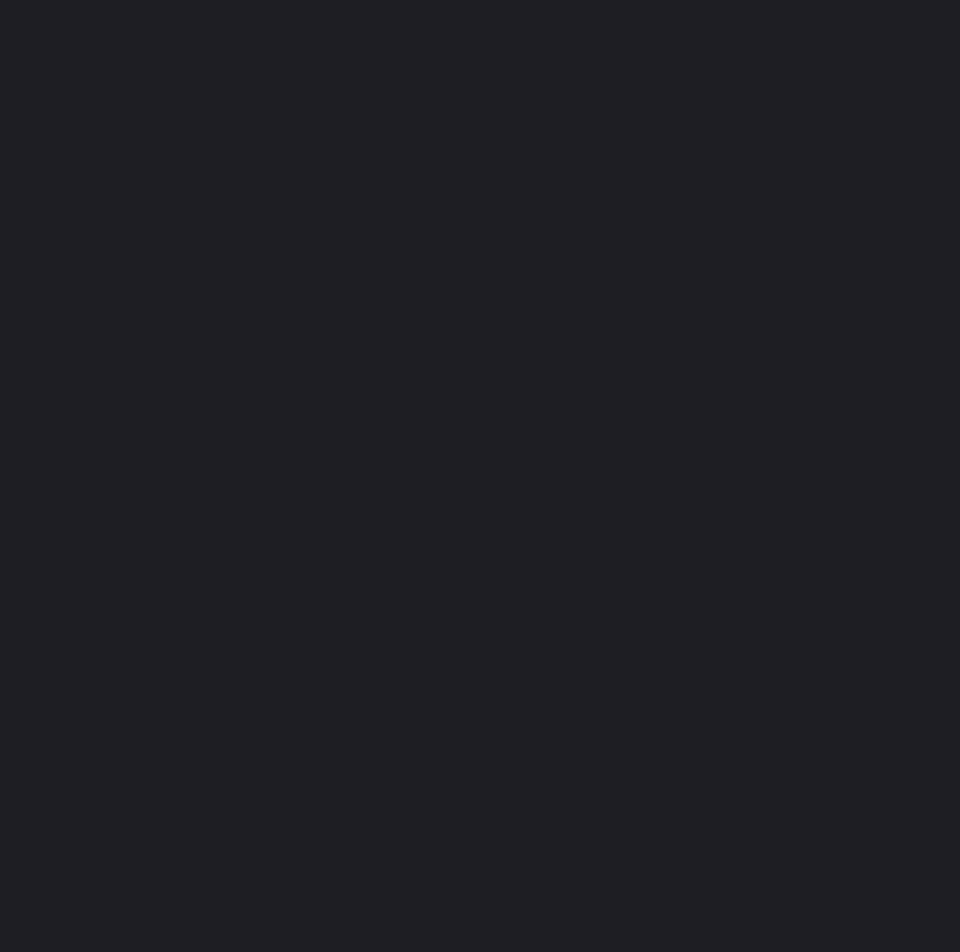
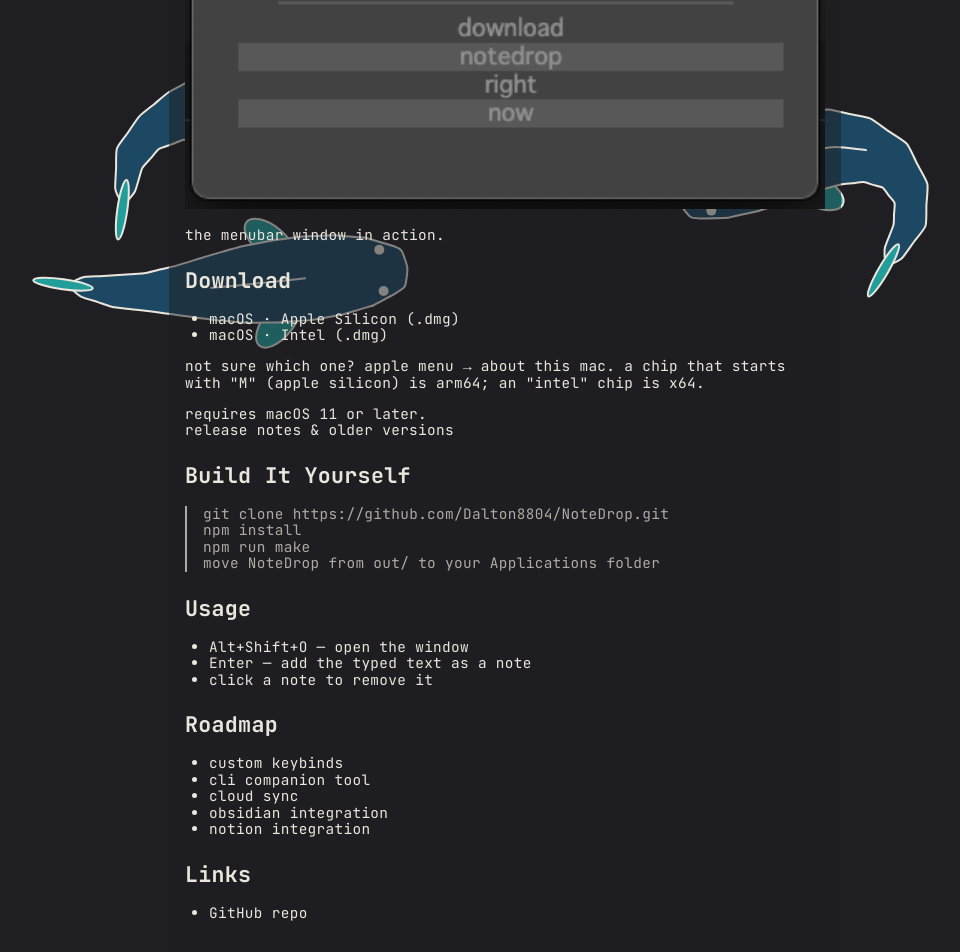
Before and after one commit to Dalton8804/dalton8804.github.io, a Next.js app: page /projects/notedrop in a window 1280 px wide. Before the commit this address had no page. Shown: the part 194-1146 px from the top of the page, without its empty margins (135-1095 px from the left). Before the commit the page ends 800 px from the top, so only its background shows below. Built offline with nearby package versions, Linux system fonts and the light colour scheme.

Commit message:
Update notedrop project page

```diff
--- /dev/null
+++ b/app/projects/notedrop/page.tsx
@@ -0,0 +1,53 @@
+import PageShell from "@/components/PageShell";
+
+export default function NoteDrop() {
+    return (
+        <PageShell title="notedrop">
+            <p>a macos menubar app to quickly jot down small notes. open it, type, hit enter — the whole thing takes less than a second and never steals focus.</p>
+
+            <img
+                src="/assets/NoteDropScreenshot.png"
+                alt="NoteDrop menubar window"
+                style={{ width: "100%", height: "auto" }}
+            />
+            <p>the menubar window in action.</p>
+
+            <h2>Download</h2>
+            <ul>
+                <li><a href="https://github.com/Dalton8804/NoteDrop/releases/latest/download/NoteDrop-macos-arm64.dmg">macOS · Apple Silicon (.dmg)</a></li>
+                <li><a href="https://github.com/Dalton8804/NoteDrop/releases/latest/download/NoteDrop-macos-x64.dmg">macOS · Intel (.dmg)</a></li>
+            </ul>
+            <p>not sure which one? apple menu → about this mac. a chip that starts with &quot;M&quot; (apple silicon) is arm64; an &quot;intel&quot; chip is x64.</p>
+            <p>requires macOS 11 or later. <br /><a href="https://github.com/Dalton8804/NoteDrop/releases/latest" target="_blank" rel="noopener noreferrer">release notes &amp; older versions</a></p>
+
+            <h2>Build It Yourself</h2>
+            <blockquote>
+                git clone https://github.com/Dalton8804/NoteDrop.git<br />
+                npm install<br />
+                npm run make<br />
+                move NoteDrop from out/ to your Applications folder
+            </blockquote>
+
+            <h2>Usage</h2>
+            <ul>
+                <li>Alt+Shift+O — open the window</li>
+                <li>Enter — add the typed text as a note</li>
+                <li>click a note to remove it</li>
+            </ul>
+
+            <h2>Roadmap</h2>
+            <ul>
+                <li>custom keybinds</li>
+                <li>cli companion tool</li>
+                <li>cloud sync</li>
+                <li>obsidian integration</li>
+                <li>notion integration</li>
+            </ul>
+
+            <h2>Links</h2>
+            <ul>
+                <li><a href="https://github.com/Dalton8804/NoteDrop" target="_blank" rel="noopener noreferrer">GitHub repo</a></li>
+            </ul>
+        </PageShell>
+    );
+}
--- a/app/projects/page.tsx
+++ b/app/projects/page.tsx
@@ -6,7 +6,7 @@
         <PageShell title="projects">
             <h2>Personal</h2>
 
-            <h3><a href="https://github.com/Dalton8804/NoteDrop" target="_blank" rel="noopener noreferrer">NoteDrop</a></h3>
+            <h3><Link href="/projects/notedrop">NoteDrop</Link></h3>
 
             <h3><a href="https://thuum.daltonavery.com/" target="_blank" rel="noopener noreferrer">Thu&apos;um</a></h3>
 
```
Also changed, not shown: public/assets/NoteDropScreenshot.png (added).
